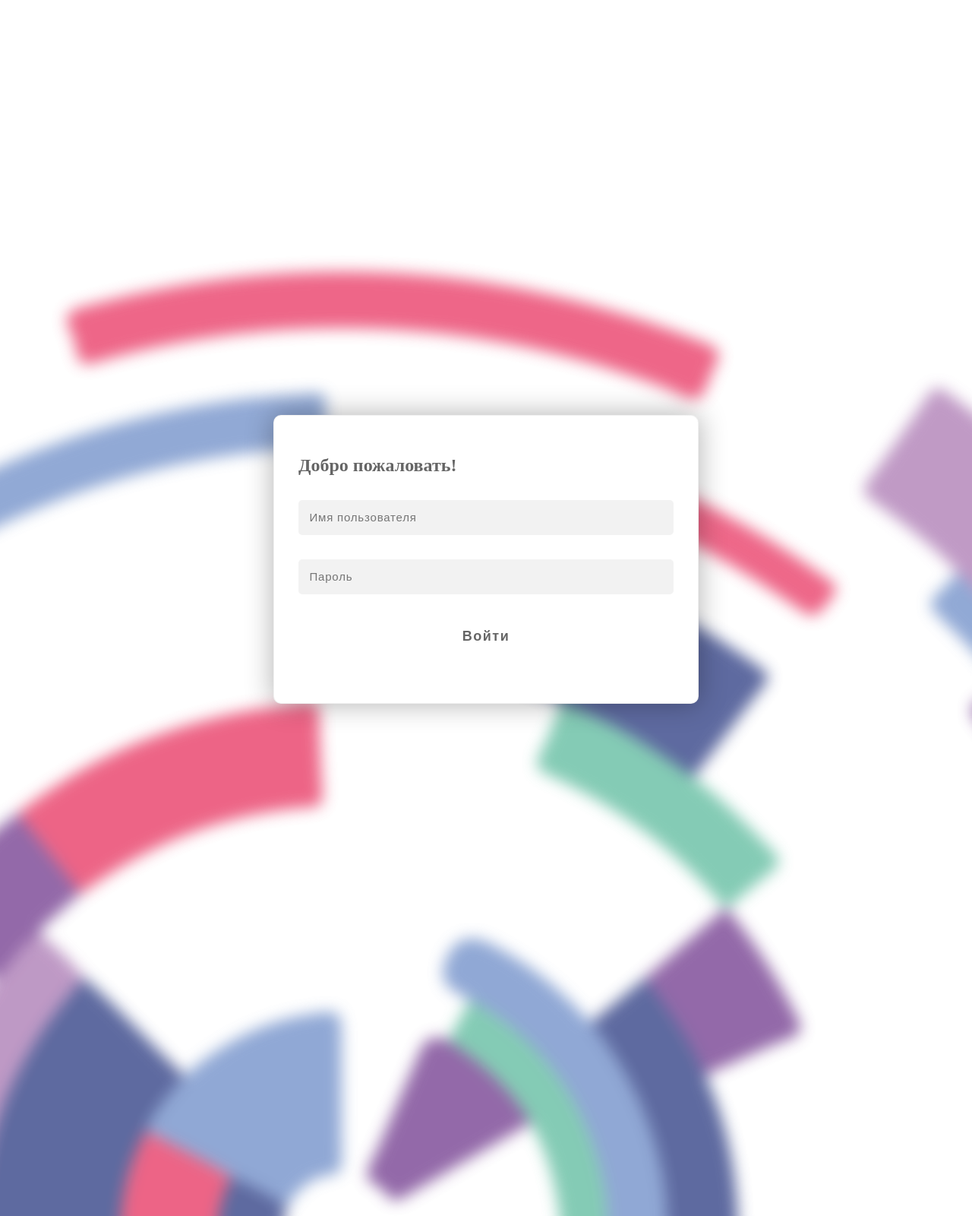
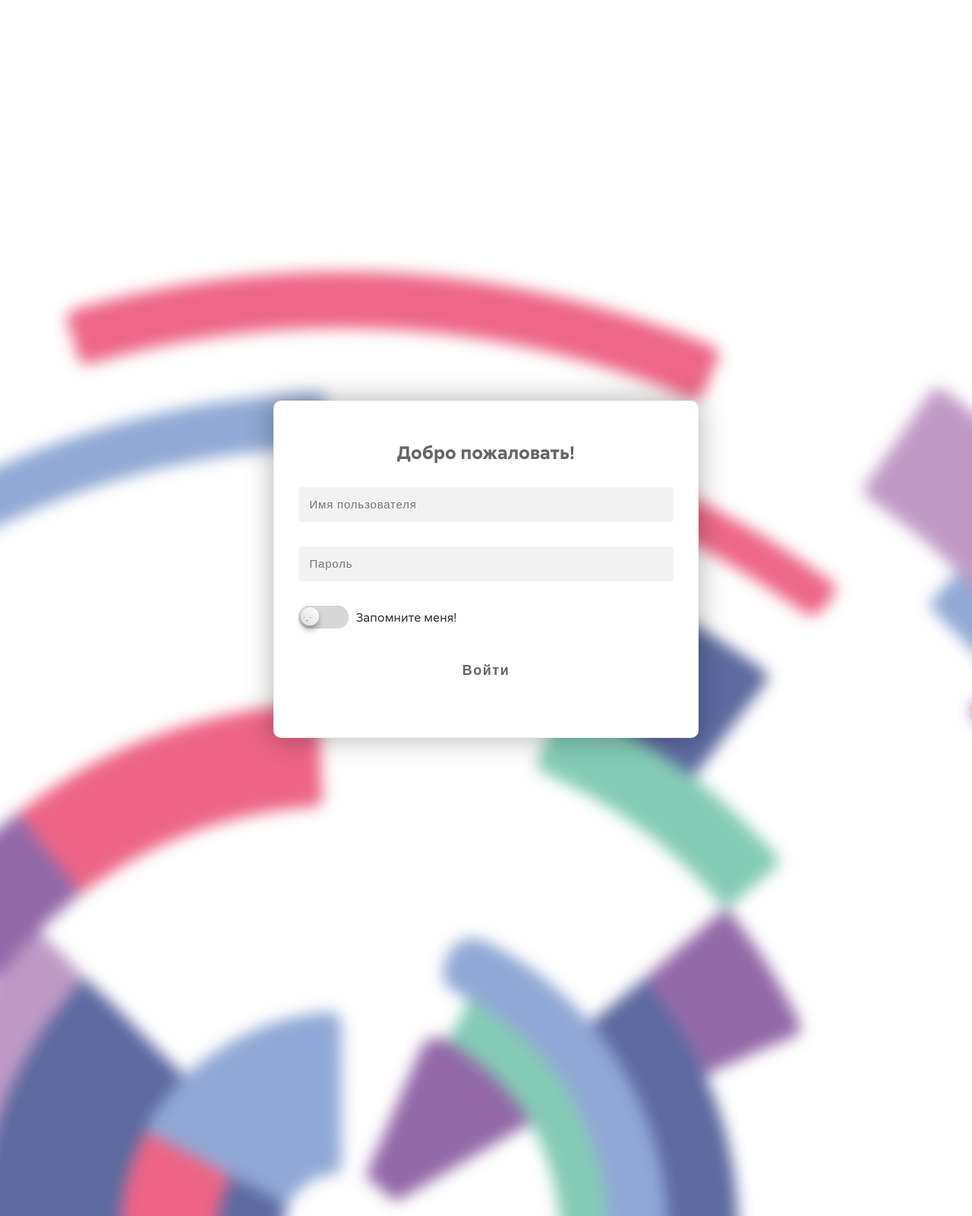
Before and after one commit to overklassniy/STANKIN_AntiSpam_Bot, a Flask app: page /login in a window 1280 px wide. Shown: the whole page at 76% size. Run offline with Flask 3, Linux system fonts and the light colour scheme; parts of the project's set-up code (start-up, migrations or seed data) failed here and were passed over.

Commit message:
Login Page implemented

```diff
--- a/app.py
+++ /dev/null
@@ -1,50 +0,0 @@
-from flask import Flask, render_template
-
-app = Flask(__name__)
-
-# Пути к статическим ресурсам
-background_path = '/static/images/stankin_max.svg'
-
-als_font_path = '/static/font/cunia.otf'
-als_bold_font_path = '/static/font/FuturaRoundBold.ttf'
-
-main_css_path = '/static/styles/main.css'
-login_css_path = '/static/styles/login.css'
-
-# @app.route('/')
-# def index(lang='ru'):
-#     return render_template(
-#         'index.html',
-#         # als_font_path=als_font_path,
-#         # als_bold_font_path=als_bold_font_path,
-#         main_css_path=main_css_path
-#     )
-
-
-@app.route('/login')
-def index():
-    header_text = 'Добро пожаловать!'
-    username_placeholder_text = 'Имя пользователя'
-    password_placeholder_text = 'Пароль'
-    submit_login_button_text = 'Войти'
-
-    return render_template(
-        'login.html',
-        # als_font_path=als_font_path,
-        # als_bold_font_path=als_bold_font_path,
-        main_css_path=main_css_path,
-        login_css_path=login_css_path,
-        background_path=background_path,
-
-        header_text=header_text,
-        username_placeholder_text=username_placeholder_text,
-        password_placeholder_text=password_placeholder_text,
-        submit_login_button_text=submit_login_button_text,
-    )
-
-
-if __name__ == '__main__':
-    from waitress import serve
-
-    # serve(app, host="0.0.0.0", port=8823)
-    app.run(host='0.0.0.0', port=8823, debug=True)
--- /dev/null
+++ b/panel/app.py
@@ -0,0 +1,87 @@
+import os
+import sys
+from datetime import timedelta
+
+from dotenv import load_dotenv
+from flask import Flask, session
+from flask_login import LoginManager
+from flask_sqlalchemy import SQLAlchemy
+from werkzeug.security import generate_password_hash
+
+sys.path.append("utils")
+from basic import config, logger
+
+# Загрузка переменных окружения
+load_dotenv()
+
+db = SQLAlchemy()
+
+# Пути к статическим ресурсам
+background_path = '/static/images/stankin_max.svg'
+als_font_path = '/static/font/cunia.otf'
+als_bold_font_path = '/static/font/FuturaRoundBold.ttf'
+
+
+def create_app():
+    app = Flask(__name__)
+
+    if config['TESTING']:
+        app.config['DEBUG'] = True
+
+    app.config['SECRET_KEY'] = os.getenv('SECRET_KEY')
+    app.config['SQLALCHEMY_DATABASE_URI'] = 'sqlite:///db.sqlite'
+
+    app.config['PERMANENT_SESSION_LIFETIME'] = timedelta(minutes=config['PERMANENT_SESSION_LIFETIME'])
+    app.config['REMEMBER_COOKIE_DURATION'] = timedelta(minutes=config['REMEMBER_COOKIE_DURATION'])
+
+    # Обновление времени активности пользователя
+    @app.before_request
+    def make_session_permanent():
+        session.permanent = True
+        session.modified = True  # Обновлять время жизни сессии при каждом запросе
+
+    db.init_app(app)
+
+    # Импортируем модели до вызова db.create_all()
+    from panel.db_models import User
+
+    @app.cli.command('init_db')
+    def init_db():
+        try:
+            db.create_all()  # Создание всех таблиц
+        except Exception as exception:
+            print("Ошибка при вызове db.create_all():", str(exception))
+        else:
+            print("Таблицы успешно созданы.")
+
+    @app.cli.command('init_admin')
+    def init_admin():
+        # Добавляем пользователя "admin", если он ещё не существует
+        if not User.query.filter_by(name='admin').first():
+            db.session.add(User(name='admin', password=generate_password_hash(os.getenv('ADMIN_PASSWORD'), method='scrypt')))
+            db.session.commit()
+            print("Пользователь 'admin' добавлен.")
+
+    # Настройка Flask-Login
+    login_manager = LoginManager()
+    login_manager.login_view = 'auth.login'
+    login_manager.login_message = 'Пожалуйста, войдите в систему, чтобы получить доступ к этой странице.'
+    login_manager.init_app(app)
+
+    @login_manager.user_loader
+    def load_user(user_id):
+        return User.query.get(int(user_id))  # Загрузка пользователя по ID
+
+    # Обработка истечения срока авторизации
+    @login_manager.needs_refresh_handler
+    def refresh_handler():
+        return redirect(url_for('auth.login'))
+
+    # Регистрация блюпринтов
+    from panel.auth import auth_bp as auth_blueprint
+    app.register_blueprint(auth_blueprint)
+
+    from panel.main import main_bp as main_blueprint
+    app.register_blueprint(main_blueprint)
+
+    return app
--- /dev/null
+++ b/panel/main.py
@@ -0,0 +1,13 @@
+from flask import Blueprint, render_template
+from flask_login import login_required, current_user
+
+main_bp = Blueprint('main', __name__)
+
+# Пути к статическим ресурсам
+main_css_path = '/static/styles/main.css'
+
+
+@main_bp.route('/')
+@login_required
+def index():
+    return render_template('main.html', name=current_user.name)
--- /dev/null
+++ b/panel/static/styles/login.css
@@ -0,0 +1,252 @@
+* {
+    box-sizing: border-box;
+}
+
+.background {
+    opacity: 75%;
+    filter: blur(10px);
+}
+
+.container {
+    display: flex;
+    justify-content: center;
+    align-items: center;
+    height: 100vh;
+    margin-top: -4%;
+}
+
+.login-container {
+    position: relative;
+    width: 35rem;
+}
+
+.form-container {
+    border: 1px solid hsla(0, 0%, 65%, 0.158);
+    box-shadow: 0 0 36px 1px rgba(0, 0, 0, 0.3);
+    background-color: white;
+    border-radius: 10px;
+    backdrop-filter: blur(20px);
+    z-index: 99;
+    padding: 2rem;
+    -webkit-border-radius: 10px;
+    -moz-border-radius: 10px;
+    -ms-border-radius: 10px;
+    -o-border-radius: 10px;
+}
+
+.login-container form input {
+    display: block;
+    padding: 14.5px;
+    width: 100%;
+    margin: 2rem 0;
+    outline: none;
+    background-color: #9191911f;
+    border: none;
+    border-radius: 5px;
+    font-weight: 500;
+    letter-spacing: 0.8px;
+    font-size: 15px;
+    backdrop-filter: blur(15px);
+    -webkit-border-radius: 5px;
+    -moz-border-radius: 5px;
+    -ms-border-radius: 5px;
+    -o-border-radius: 5px;
+}
+
+.login-container form input:focus {
+    box-shadow: 0 0 16px 1px rgba(0, 0, 0, 0.2);
+    animation: wobble 0.3s ease-in;
+    -webkit-animation: wobble 0.3s ease-in;
+}
+
+.login-container form button {
+    background-color: var(--primary-color);
+    color: var(--color);
+    display: block;
+    padding: 13px;
+    border-radius: 5px;
+    outline: none;
+    font-size: 18px;
+    letter-spacing: 1.5px;
+    font-weight: bold;
+    width: 100%;
+    cursor: pointer;
+    margin-top: 2rem;
+    margin-bottom: 2rem;
+    transition: all 0.1s ease-in-out;
+    border: none;
+    -webkit-border-radius: 5px;
+    -moz-border-radius: 5px;
+    -ms-border-radius: 5px;
+    -o-border-radius: 5px;
+    -webkit-transition: all 0.1s ease-in-out;
+    -moz-transition: all 0.1s ease-in-out;
+    -ms-transition: all 0.1s ease-in-out;
+    -o-transition: all 0.1s ease-in-out;
+}
+
+.login-container form button:hover {
+    box-shadow: 0 0 10px 1px rgba(0, 0, 0, 0.15);
+    transform: scale(1.02);
+    -webkit-transform: scale(1.02);
+    -moz-transform: scale(1.02);
+    -ms-transform: scale(1.02);
+    -o-transform: scale(1.02);
+}
+
+#welcome_header {
+    font-family: "ALS Sirius Bold";
+    text-align: center;
+}
+
+.opacity {
+    opacity: 0.6;
+    user-select: none;
+}
+
+
+@keyframes wobble {
+    0% {
+        transform: scale(1.025);
+        -webkit-transform: scale(1.025);
+        -moz-transform: scale(1.025);
+        -ms-transform: scale(1.025);
+        -o-transform: scale(1.025);
+    }
+    25% {
+        transform: scale(1);
+        -webkit-transform: scale(1);
+        -moz-transform: scale(1);
+        -ms-transform: scale(1);
+        -o-transform: scale(1);
+    }
+    75% {
+        transform: scale(1.025);
+        -webkit-transform: scale(1.025);
+        -moz-transform: scale(1.025);
+        -ms-transform: scale(1.025);
+        -o-transform: scale(1.025);
+    }
+    100% {
+        transform: scale(1);
+        -webkit-transform: scale(1);
+        -moz-transform: scale(1);
+        -ms-transform: scale(1);
+        -o-transform: scale(1);
+    }
+}
+
+.center-wrapper {
+    display: flex;
+    justify-content: center;
+    align-items: center;
+}
+
+.checkbox-wrapper {
+    display: flex;
+    align-items: center;
+    gap: 10px; /* Расстояние между чекбоксом и текстом */
+}
+
+.checkbox-wrapper .checkbox-label {
+    font-size: 16px; /* Размер шрифта для текста */
+    color: #333; /* Цвет текста */
+    cursor: pointer; /* Курсор как у чекбокса */
+}
+
+.checkbox-wrapper .check {
+    display: block;
+    --size: 30px;
+    position: relative;
+    background: linear-gradient(90deg, #f19af3, #f099b5);
+    line-height: 0;
+    perspective: 400px;
+    font-size: var(--size);
+}
+
+.checkbox-wrapper .check input[type="checkbox"],
+.checkbox-wrapper .check label,
+.checkbox-wrapper .check label::before,
+.checkbox-wrapper .check label::after,
+.checkbox-wrapper .check {
+    appearance: none;
+    display: inline-block;
+    border-radius: var(--size);
+    border: 0;
+    transition: .35s ease-in-out;
+    box-sizing: border-box;
+    cursor: pointer;
+}
+
+.checkbox-wrapper .check label {
+    width: calc(2.2 * var(--size));
+    height: var(--size);
+    background: #d7d7d7;
+    overflow: hidden;
+}
+
+.checkbox-wrapper .check input[type="checkbox"] {
+    padding: 0;
+    position: absolute;
+    z-index: 1;
+    width: calc(.8 * var(--size));
+    height: calc(.8 * var(--size));
+    top: calc(.065 * var(--size));
+    left: calc(.1 * var(--size));
+    background: linear-gradient(45deg, #dedede, #ffffff);
+    box-shadow: 0 6px 7px rgba(0, 0, 0, 0.3);
+    outline: none;
+    margin: 0;
+}
+
+.checkbox-wrapper .check input[type="checkbox"]:checked {
+    left: calc(1.3 * var(--size));
+}
+
+.checkbox-wrapper .check input[type="checkbox"]:checked + label {
+    background: transparent;
+}
+
+.checkbox-wrapper .check label::before,
+.checkbox-wrapper .check label::after {
+    content: "· ·";
+    position: absolute;
+    overflow: hidden;
+    left: calc(.15 * var(--size));
+    top: calc(.5 * var(--size));
+    height: var(--size);
+    letter-spacing: calc(-0.04 * var(--size));
+    color: #9b9b9b;
+    font-family: "Times New Roman", serif;
+    z-index: 2;
+    font-size: calc(.6 * var(--size));
+    border-radius: 0;
+    transform-origin: 0 0 calc(-0.5 * var(--size));
+    backface-visibility: hidden;
+}
+
+.checkbox-wrapper .check label::after {
+    content: "●";
+    top: calc(.65 * var(--size));
+    left: calc(.32 * var(--size));
+    height: calc(.1 * var(--size));
+    width: calc(.35 * var(--size));
+    font-size: calc(.2 * var(--size));
+    transform-origin: 0 0 calc(-0.4 * var(--size));
+}
+
+.checkbox-wrapper .check input[type="checkbox"]:checked + label::before,
+.checkbox-wrapper .check input[type="checkbox"]:checked + label::after {
+    left: calc(1.55 * var(--size));
+    top: calc(.4 * var(--size));
+    line-height: calc(.1 * var(--size));
+    transform: rotateY(360deg);
+}
+
+.checkbox-wrapper .check input[type="checkbox"]:checked + label::after {
+    height: calc(.16 * var(--size));
+    top: calc(.55 * var(--size));
+    left: calc(1.6 * var(--size));
+    font-size: calc(.6 * var(--size));
+    line-height: 0;
+}
--- /dev/null
+++ b/panel/static/styles/main.css
@@ -0,0 +1,27 @@
+@font-face {
+    font-family: "ALS Sirius Regular";
+    src: url("/static/fonts/ALS_Sirius_Regular.otf");
+}
+
+@font-face {
+    font-family: "ALS Sirius Bold";
+    src: url("/static/fonts/ALS_Sirius_Bold.otf");
+}
+
+html, body {
+    margin: 0;
+    padding: 0;
+    width: 100%;
+    height: 100%;
+    overflow: hidden;
+    font-family: "ALS Sirius Regular";
+}
+
+.background {
+    position: fixed;
+    top: 93%;
+    left: 33.33%;
+    width: 255vh;
+    transform: translate(-45%, -50%);
+    pointer-events: none;
+}
--- a/templates/login.html
+++ b/panel/templates/login.html
@@ -11,10 +11,24 @@
 <section class="container">
     <div class="login-container">
         <div class="form-container">
-            <h1 class="opacity" draggable="false">{{ header_text }}</h1>
-            <form action="/login/failed" method="POST">
+            <h1 id="welcome_header" class="opacity" draggable="false">{{ header_text }}</h1>
+            {% with messages = get_flashed_messages() %}
+            {% if messages %}
+            <div class="notification">
+                {{ messages[0] }}
+            </div>
+            {% endif %}
+            {% endwith %}
+            <form action="/login" method="POST" autocomplete="off">
                 <input type="text" id="username" name="username" placeholder="{{ username_placeholder_text }}" required/>
                 <input type="password" id="password" name="password" placeholder="{{ password_placeholder_text }}" required/>
+                <div class="checkbox-wrapper">
+                    <div class="check">
+                        <input id="check-remember" type="checkbox" name="remember">
+                        <label for="check-remember"></label>
+                    </div>
+                    <span class="checkbox-label">{{ remember_me_text }}</span>
+                </div>
                 <button type="submit" class="opacity">{{ submit_login_button_text }}</button>
             </form>
         </div>
--- a/requirements.txt
+++ b/requirements.txt
@@ -19,3 +19,5 @@ requests
 openai
 waitress
 flask
+flask-sqlalchemy
+flask-login
--- /dev/null
+++ b/start.py
@@ -0,0 +1,3 @@
+from panel.app import create_app
+
+create_app().run(host='0.0.0.0', port=8823, debug=True)
--- a/static/styles/login.css
+++ /dev/null
@@ -1,131 +0,0 @@
-* {
-    box-sizing: border-box;
-}
-
-.background {
-    opacity: 75%;
-    filter: blur(10px);
-}
-
-.container {
-    display: flex;
-    justify-content: center;
-    align-items: center;
-    height: 100vh;
-    margin-top: -5%;
-}
-
-.login-container {
-    position: relative;
-    width: 35rem;
-}
-
-.form-container {
-    border: 1px solid hsla(0, 0%, 65%, 0.158);
-    box-shadow: 0 0 36px 1px rgba(0, 0, 0, 0.3);
-    background-color: white;
-    border-radius: 10px;
-    backdrop-filter: blur(20px);
-    z-index: 99;
-    padding: 2rem;
-    -webkit-border-radius: 10px;
-    -moz-border-radius: 10px;
-    -ms-border-radius: 10px;
-    -o-border-radius: 10px;
-}
-
-.login-container form input {
-    display: block;
-    padding: 14.5px;
-    width: 100%;
-    margin: 2rem 0;
-    outline: none;
-    background-color: #9191911f;
-    border: none;
-    border-radius: 5px;
-    font-weight: 500;
-    letter-spacing: 0.8px;
-    font-size: 15px;
-    backdrop-filter: blur(15px);
-    -webkit-border-radius: 5px;
-    -moz-border-radius: 5px;
-    -ms-border-radius: 5px;
-    -o-border-radius: 5px;
-}
-
-.login-container form input:focus {
-    box-shadow: 0 0 16px 1px rgba(0, 0, 0, 0.2);
-    animation: wobble 0.3s ease-in;
-    -webkit-animation: wobble 0.3s ease-in;
-}
-
-.login-container form button {
-    background-color: var(--primary-color);
-    color: var(--color);
-    display: block;
-    padding: 13px;
-    border-radius: 5px;
-    outline: none;
-    font-size: 18px;
-    letter-spacing: 1.5px;
-    font-weight: bold;
-    width: 100%;
-    cursor: pointer;
-    margin-bottom: 2rem;
-    transition: all 0.1s ease-in-out;
-    border: none;
-    -webkit-border-radius: 5px;
-    -moz-border-radius: 5px;
-    -ms-border-radius: 5px;
-    -o-border-radius: 5px;
-    -webkit-transition: all 0.1s ease-in-out;
-    -moz-transition: all 0.1s ease-in-out;
-    -ms-transition: all 0.1s ease-in-out;
-    -o-transition: all 0.1s ease-in-out;
-}
-
-.login-container form button:hover {
-    box-shadow: 0 0 10px 1px rgba(0, 0, 0, 0.15);
-    transform: scale(1.02);
-    -webkit-transform: scale(1.02);
-    -moz-transform: scale(1.02);
-    -ms-transform: scale(1.02);
-    -o-transform: scale(1.02);
-}
-
-.opacity {
-    opacity: 0.6;
-    user-select: none;
-}
-
-
-@keyframes wobble {
-    0% {
-        transform: scale(1.025);
-        -webkit-transform: scale(1.025);
-        -moz-transform: scale(1.025);
-        -ms-transform: scale(1.025);
-        -o-transform: scale(1.025);
-    }
-    25% {
-        transform: scale(1);
-        -webkit-transform: scale(1);
-        -moz-transform: scale(1);
-        -ms-transform: scale(1);
-        -o-transform: scale(1);
-    }
-    75% {
-        transform: scale(1.025);
-        -webkit-transform: scale(1.025);
-        -moz-transform: scale(1.025);
-        -ms-transform: scale(1.025);
-        -o-transform: scale(1.025);
-    }
-    100% {
-        transform: scale(1);
-        -webkit-transform: scale(1);
-        -moz-transform: scale(1);
-        -ms-transform: scale(1);
-        -o-transform: scale(1);
-    }
-}
--- a/static/styles/main.css
+++ /dev/null
@@ -1,16 +0,0 @@
-html, body {
-    margin: 0;
-    padding: 0;
-    width: 100%;
-    height: 100%;
-    overflow: hidden;
-}
-
-.background {
-    position: fixed;
-    top: 93%;
-    left: 33.33%;
-    width: 255vh;
-    transform: translate(-45%, -50%); /* Сместить центр изображения */
-    pointer-events: none; /* Картинка не мешает взаимодействию */
-}
```
Also changed, not shown: panel/auth.py (added, +58 -0 lines), panel/db_models.py (added, +9 -0 lines), panel/templates/main.html (added, +12 -0 lines), panel/static/fonts/ALS_Sirius_Bold.otf (renamed from static/fonts/ALS_Sirius_Bold.otf), panel/static/fonts/ALS_Sirius_Regular.otf (renamed from static/fonts/ALS_Sirius_Regular.otf), panel/static/images/stankin_max.svg (renamed from static/images/stankin_max.svg).
